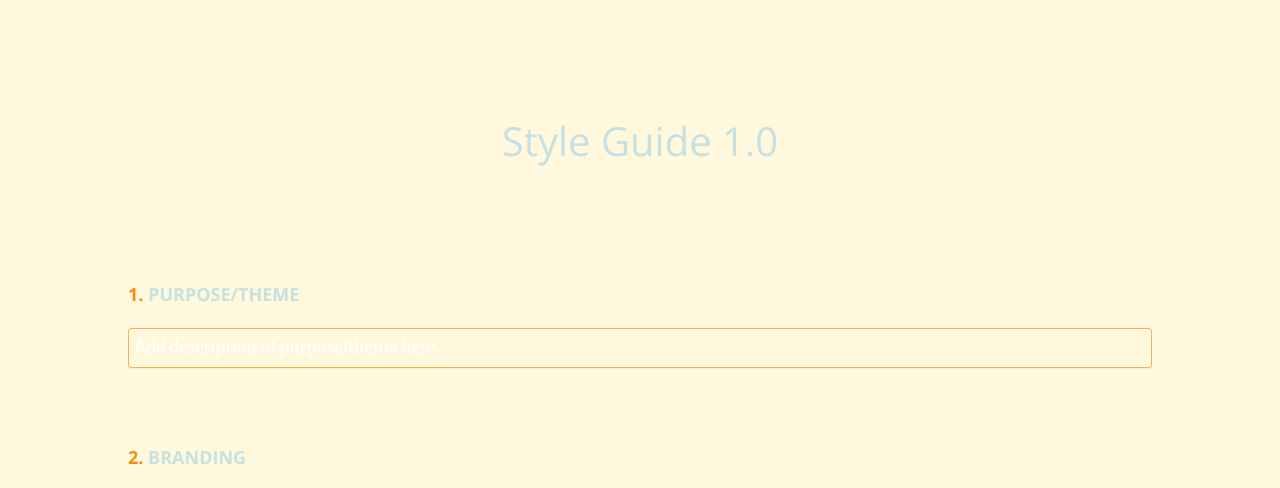
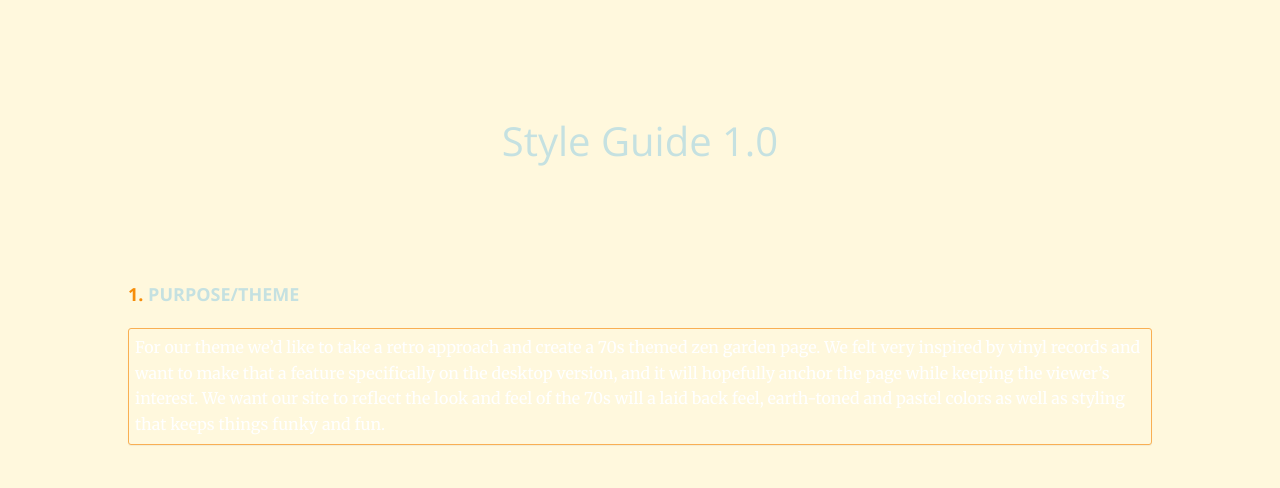
Before and after one commit to chloemayer/zen_garden, a website built with Parcel: page style-guide-template-parcel/src/index.html in a window 1280 px wide. Shown: the part 83-571 px from the top of the page. Built offline with nearby package versions, Linux system fonts and the light colour scheme.

Commit message:
Added the description of purpose in index.html

```diff
--- a/style-guide-template-parcel/src/index.html
+++ b/style-guide-template-parcel/src/index.html
@@ -45,7 +45,16 @@
       <section id="purpose" class="cd-purpose">
         <h2>Purpose/Theme</h2>
 
-        <div class="cd-box"><p>Add description of purpose/theme here.</p></div>
+        <div class="cd-box">
+          <p>
+            For our theme we’d like to take a retro approach and create a 70s themed zen
+            garden page. We felt very inspired by vinyl records and want to make that a
+            feature specifically on the desktop version, and it will hopefully anchor the
+            page while keeping the viewer’s interest. We want our site to reflect the look
+            and feel of the 70s will a laid back feel, earth-toned and pastel colors as
+            well as styling that keeps things funky and fun.
+          </p>
+        </div>
       </section>
 
       <section id="branding" class="cd-branding">
@@ -94,11 +103,10 @@
         <div class="cd-box">
           <h1>Heading, <span></span></h1>
           <p>
-            Aa - <span></span>. Lorem ipsum dolor sit amet, consectetur
-            adipisicing elit. Omnis voluptate distinctio reprehenderit, autem
-            deleniti ad <a href="#0">voluptatum eaque</a>. Optio ea aperiam nisi
-            distinctio nemo repellat, voluptate fugiat. Quidem neque illum,
-            blanditiis!
+            Aa - <span></span>. Lorem ipsum dolor sit amet, consectetur adipisicing elit.
+            Omnis voluptate distinctio reprehenderit, autem deleniti ad
+            <a href="#0">voluptatum eaque</a>. Optio ea aperiam nisi distinctio nemo
+            repellat, voluptate fugiat. Quidem neque illum, blanditiis!
           </p>
         </div>
       </section>
@@ -205,10 +213,7 @@
       <section id="elements" class="cd-elements">
         <h2>HTML Elements</h2>
         <div class="cd-box">
-          <p>
-            Styling for lists, figures, alerts, info boxes, etc can be defined
-            here.
-          </p>
+          <p>Styling for lists, figures, alerts, info boxes, etc can be defined here.</p>
         </div>
       </section>
 
```
